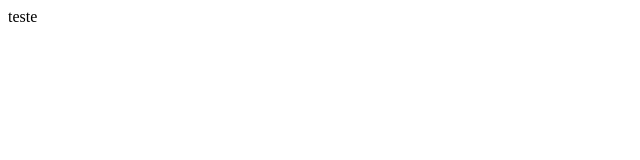
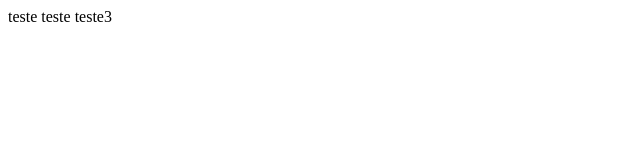
Before and after one commit to AndLuna/loginLOL, a plain HTML site: page index.html in a window 1280 px wide. Shown: the full height of the page, 0-640 px from the left. Drawn offline with Linux system fonts and the light colour scheme.

Commit message:
commit 3

```diff
--- a/index.html
+++ b/index.html
@@ -7,6 +7,6 @@
     <title>Document</title>
 </head>
 <body>
-    teste
+    teste teste teste3
 </body>
 </html>
```
